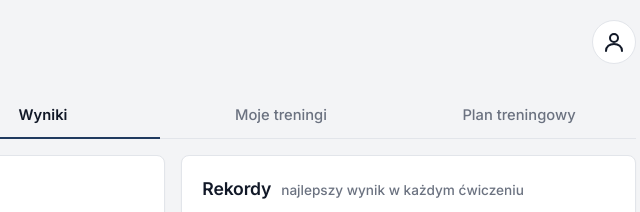
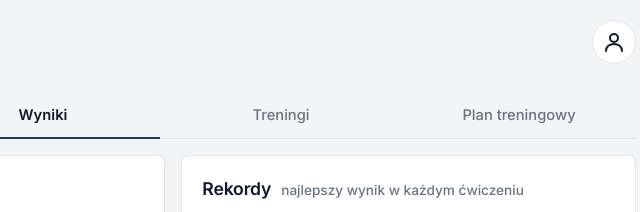
Before and after one commit to Majkelbb123/dziennik-treningowy, a plain HTML site: page index.html in a window 1280 px wide. Shown: the top 212 px of the page, 478-1118 px from the left. Drawn offline with nearby package versions, Linux system fonts and the light colour scheme.

Commit message:
Aktualizacja strony 21.10.2026

```diff
--- a/index.html
+++ b/index.html
@@ -403,7 +403,7 @@ body.z-przerwa .app { padding-bottom: 110px; }
   <nav class="zakladki" role="tablist">
     <button role="tab" id="tab-trening" aria-controls="v-trening" aria-selected="false">Trening</button>
     <button role="tab" id="tab-wyniki" aria-controls="v-wyniki" aria-selected="true">Wyniki</button>
-    <button role="tab" id="tab-treningi" aria-controls="v-treningi" aria-selected="false">Moje treningi</button>
+    <button role="tab" id="tab-treningi" aria-controls="v-treningi" aria-selected="false">Treningi</button>
     <button role="tab" id="tab-plan" aria-controls="v-plan" aria-selected="false">Plan<span class="dl"> treningowy</span></button>
   </nav>
 
@@ -1526,7 +1526,7 @@ function htmlStartuTreningu() {
   }
   const grupy = cwiczeniaWgTreningu();
   if (!grupy.length) return h + `<section class="panel"><h2>Zacznij trening</h2>
-    <p class="pusto">Nie masz jeszcze ćwiczeń. Dodaj je w zakładce „Moje treningi” — potem wróć tutaj.</p></section>`;
+    <p class="pusto">Nie masz jeszcze ćwiczeń. Dodaj je w zakładce „Treningi” — potem wróć tutaj.</p></section>`;
   const d = plan?.[DNI[DZIS_IDX][0]];
   const zPlanu = [...new Set((d?.pozycje || []).map(p => p.cwiczenie))].filter(cwPoNazwie);
   // kiedy ostatnio robiłeś coś z danej grupy
@@ -1587,7 +1587,7 @@ function htmlWyboruTreningu() {
           <span class="typ ${esc(c.typ)}"></span>${esc(c.nazwa)}${w.has(c.nazwa) ? '<small>już jest</small>' : ''}</button>`).join('')}
         ${cw.some(c => !w.has(c.nazwa)) ? `<p style="margin: 6px 0 0;"><button type="button" class="btn cichy maly" data-tr-dodaj-grupe="${esc(t)}">+ Cały trening ${esc(t)}</button></p>` : ''}
       </div></details>`).join('')}</div>
-    <p class="pusto" style="margin-top: 10px; font-size: .9rem;">Nowe ćwiczenie dodasz w zakładce „Moje treningi”.</p>
+    <p class="pusto" style="margin-top: 10px; font-size: .9rem;">Nowe ćwiczenie dodasz w zakładce „Treningi”.</p>
   </section>`;
 }
 
```
